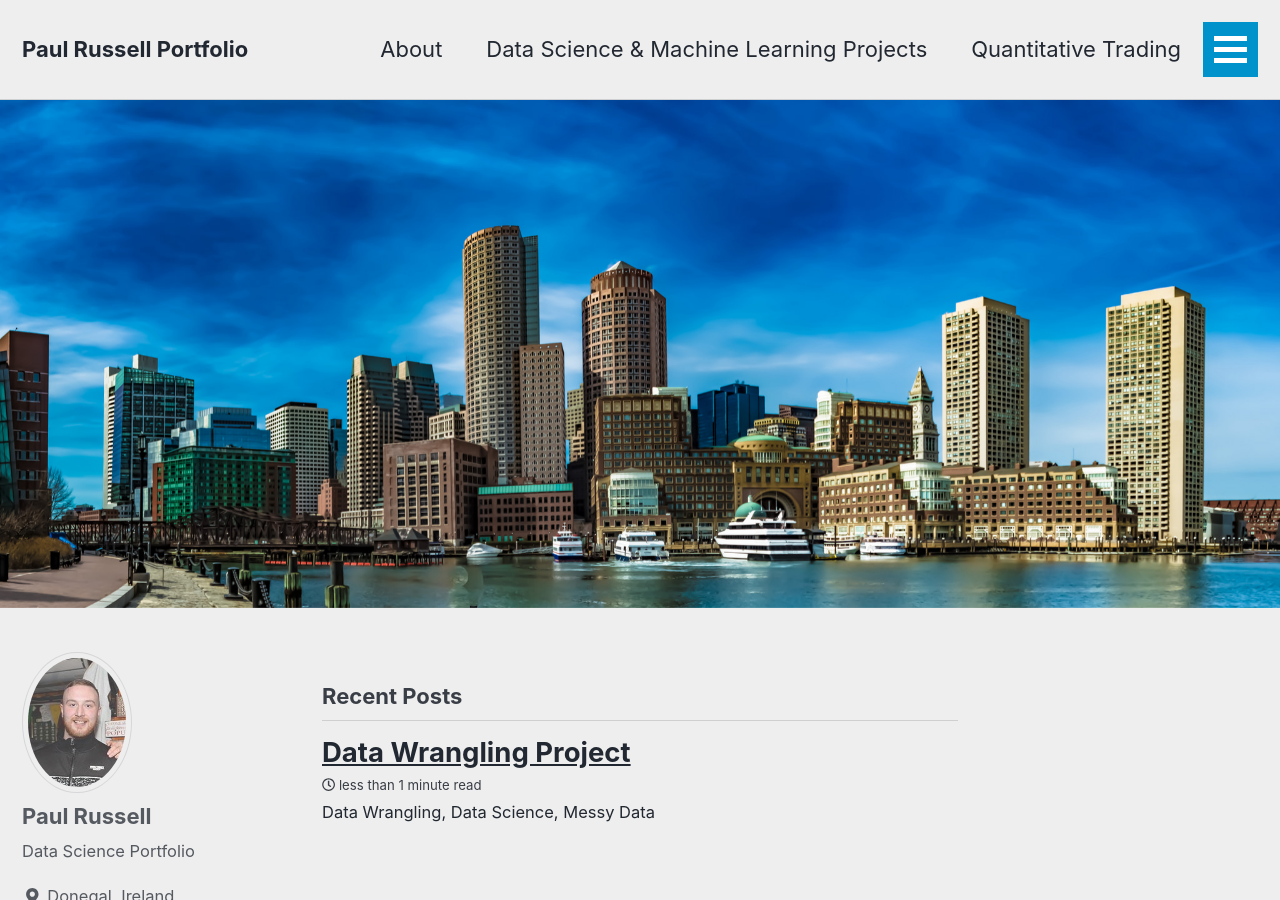
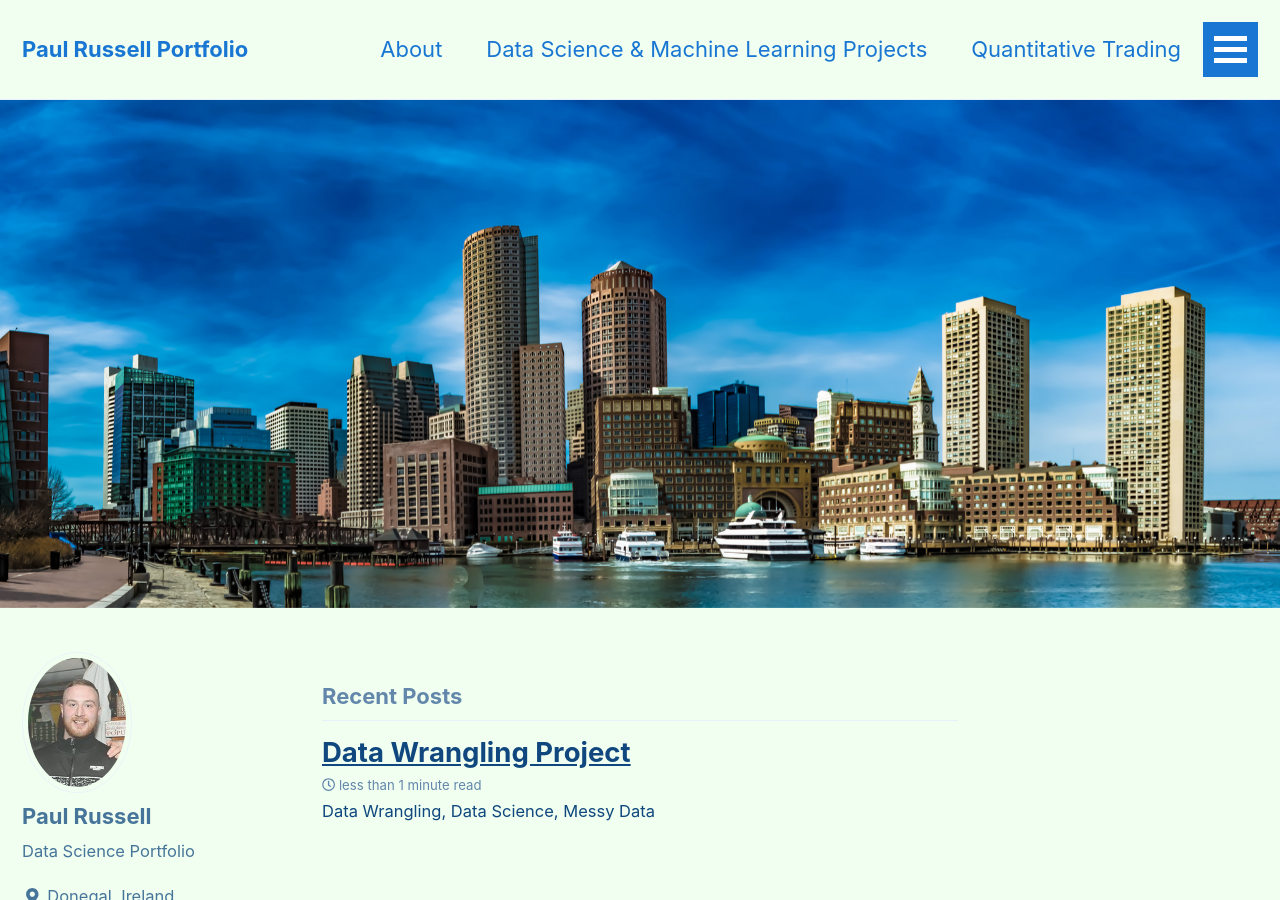
Before and after one commit to russell94paul/russell94paul.github.io, a Jekyll site: the page built from index.html, in a window 1280 px wide and 900 px high. Built offline with Jekyll 4.4.1, drawn with Linux system fonts in a browser that asks for light colours; nearby versions of some CDN libraries; the list of posts is cut into pages by our own code.

Commit message:
Changing skin to aqua in _config.yml file

```diff
--- a/_config.yml
+++ b/_config.yml
@@ -5,7 +5,7 @@
 # For technical reasons, this file is *NOT* reloaded automatically when you use
 # `jekyll serve`. If you change this file, please restart the server process.
 
-minimal_mistakes_skin    :  "air" # , "aqua", "contrast", "dark", "dirt", "neon", "mint", "plum", "sunrise"
+minimal_mistakes_skin    :  "aqua" # , "aqua", "contrast", "dark", "dirt", "neon", "mint", "plum", "sunrise"
 
 # Site Settings
 locale                   : "en-US"
```
